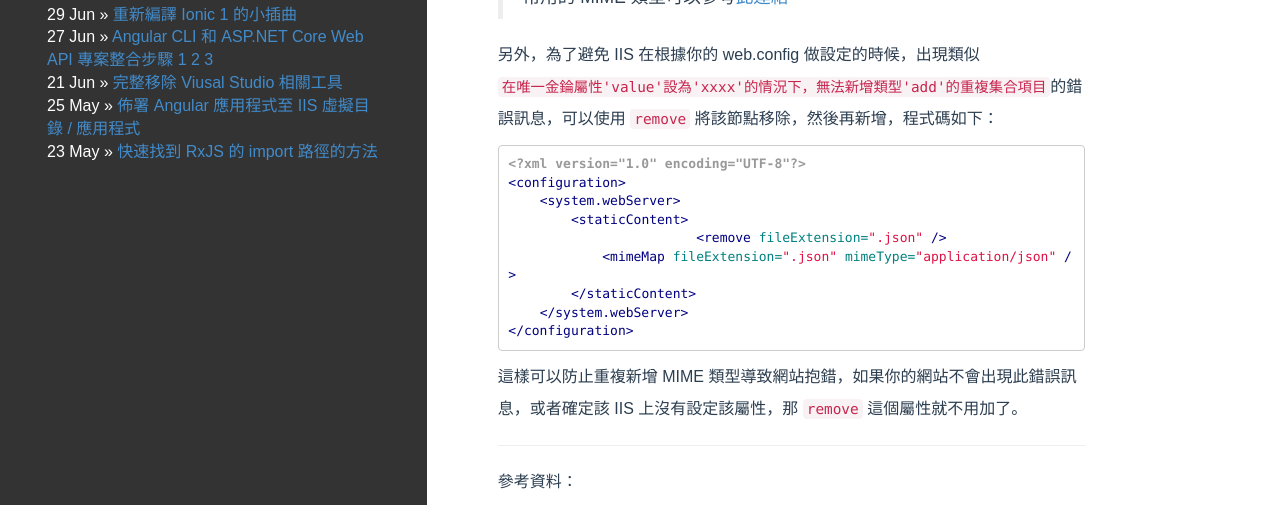
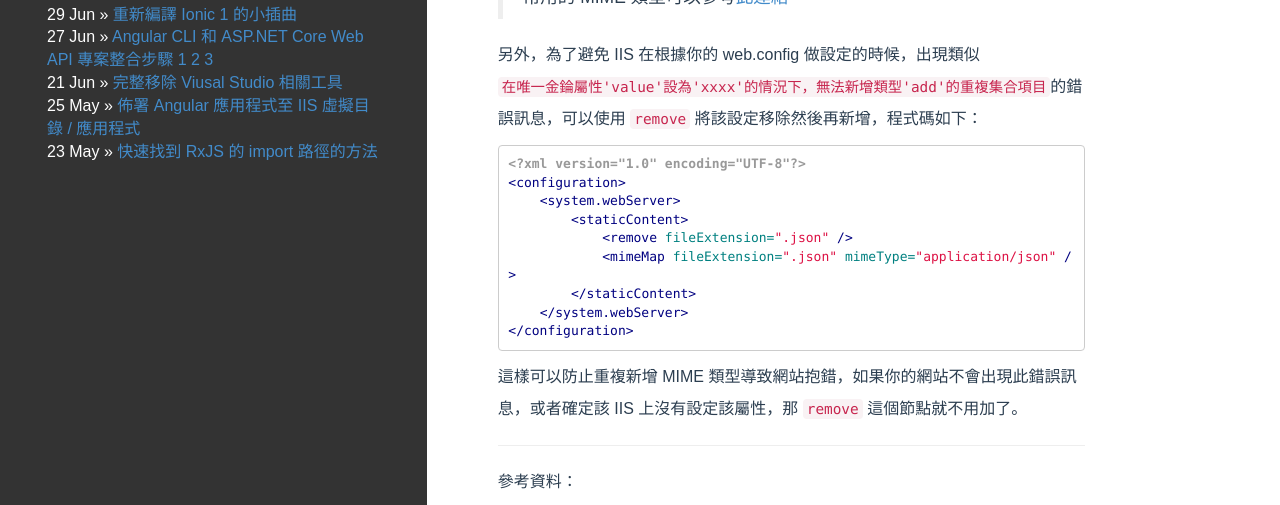
Before and after one commit to poychang/poychang.github.io, a Jekyll site: the page built from _posts/2017-05-08-web-config-mime.md, in a window 1280 px wide. Shown: the part 647-1152 px from the top of the page. Built offline with Jekyll 4.4.1, drawn with Linux system fonts in a browser that asks for light colours; some web fonts are replaced; comment, search, counter and statistics services are not loaded.

Commit message:
alter post

````diff
--- a/_posts/2017-05-08-web-config-mime.md
+++ b/_posts/2017-05-08-web-config-mime.md
@@ -25,21 +25,21 @@ IIS 中已經幫我們設定好基本的 MIME 類型，但總有些特殊的 MIM
 
 >常用的 MIME 類型可以參考[此連結](https://poychang.github.io/note-mime-type/)
 
-另外，為了避免 IIS 在根據你的 web.config 做設定的時候，出現類似`在唯一金錀屬性'value'設為'xxxx'的情況下，無法新增類型'add'的重複集合項目`的錯誤訊息，可以使用 `remove` 將該節點移除，然後再新增，程式碼如下：
+另外，為了避免 IIS 在根據你的 web.config 做設定的時候，出現類似`在唯一金錀屬性'value'設為'xxxx'的情況下，無法新增類型'add'的重複集合項目`的錯誤訊息，可以使用 `remove` 將該設定移除然後再新增，程式碼如下：
 
 ```xml
 <?xml version="1.0" encoding="UTF-8"?>
 <configuration>
     <system.webServer>
         <staticContent>
-			<remove fileExtension=".json" />
+            <remove fileExtension=".json" />
             <mimeMap fileExtension=".json" mimeType="application/json" />
         </staticContent>
     </system.webServer>
 </configuration>
 ```
 
-這樣可以防止重複新增 MIME 類型導致網站抱錯，如果你的網站不會出現此錯誤訊息，或者確定該 IIS 上沒有設定該屬性，那 `remove` 這個屬性就不用加了。
+這樣可以防止重複新增 MIME 類型導致網站抱錯，如果你的網站不會出現此錯誤訊息，或者確定該 IIS 上沒有設定該屬性，那 `remove` 這個節點就不用加了。
 
 ----------
 
````
